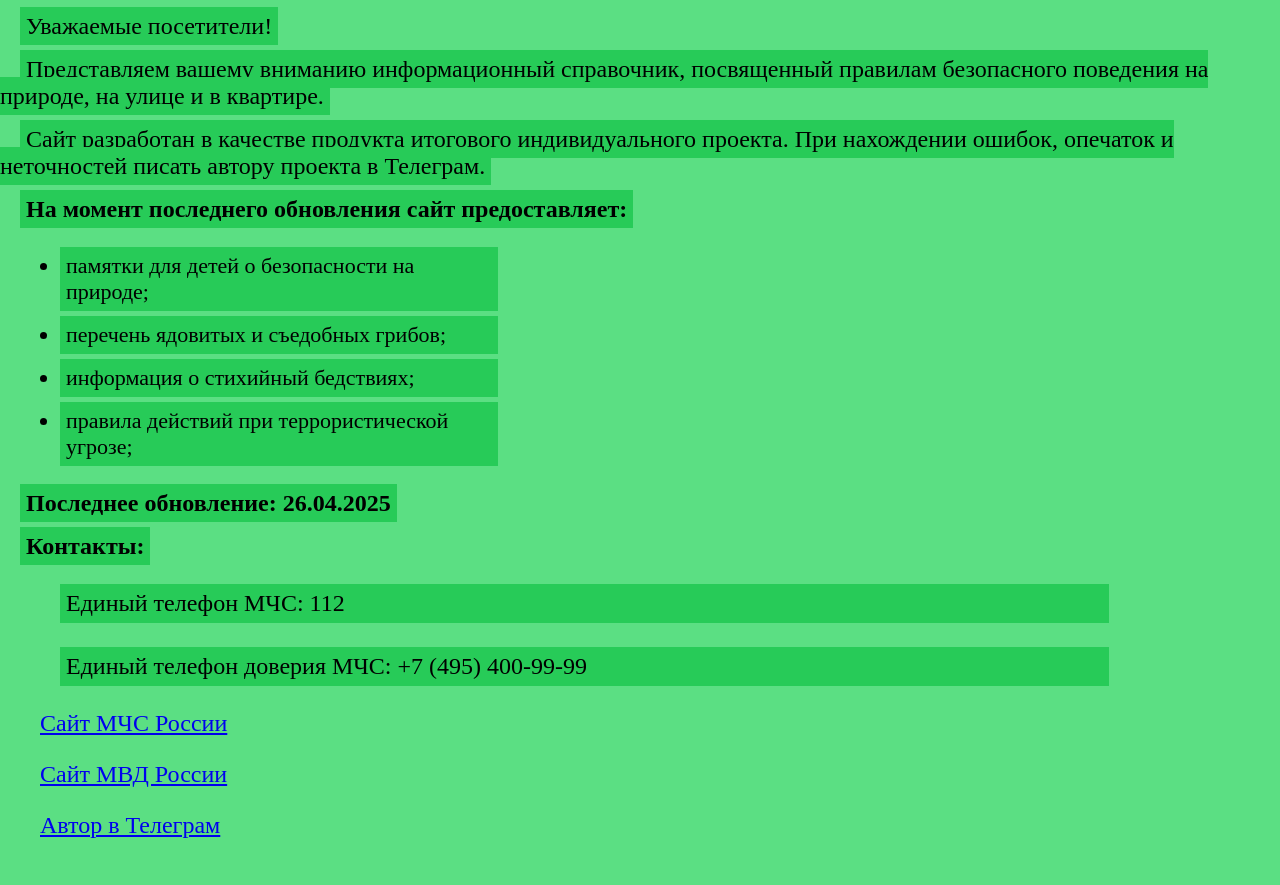
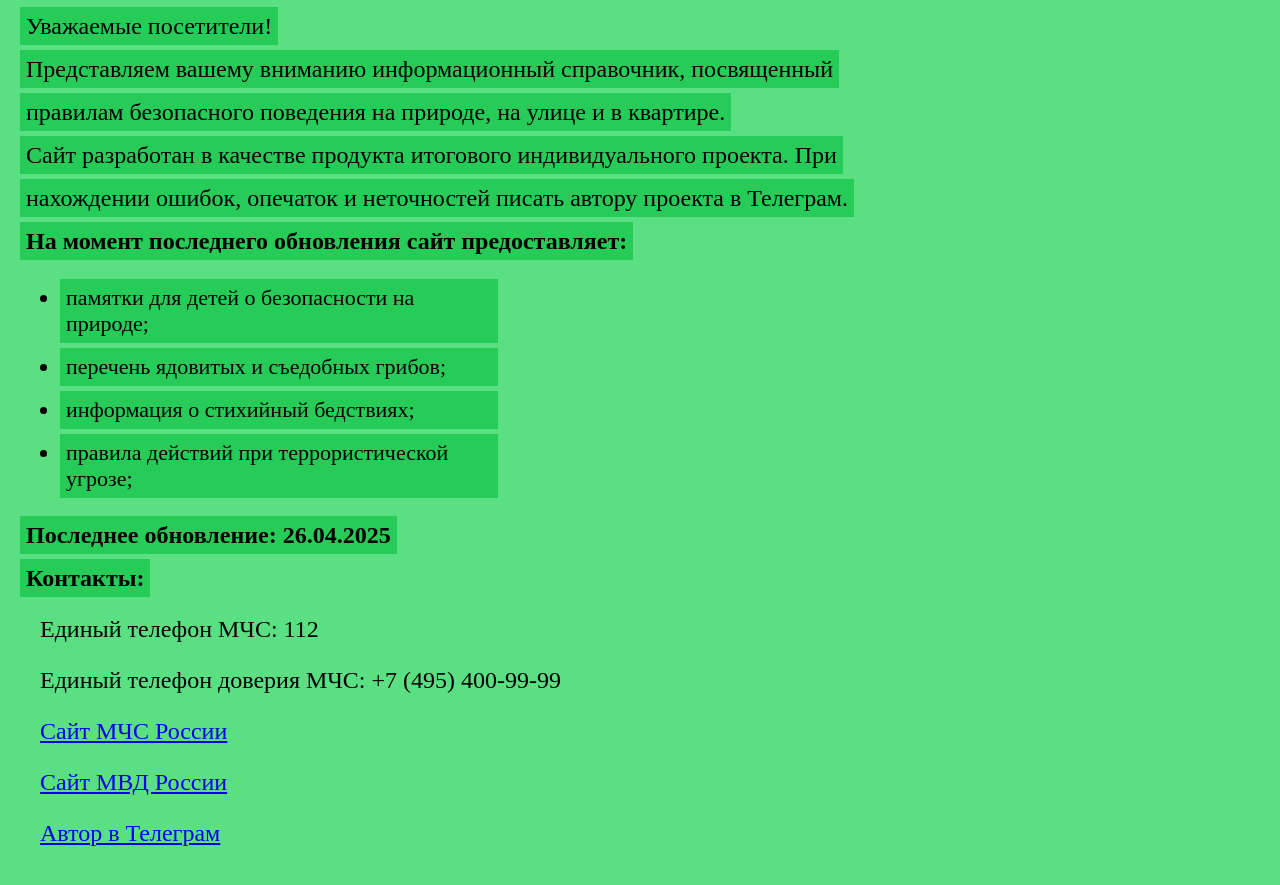
Before and after one commit to MilitaristProjects/SchoolProject1, a plain HTML site: page index.html in a window 1280 px wide. Shown: the part 189-1074 px from the top of the page. Drawn offline with Linux system fonts and the light colour scheme.

Commit message:
Update index.html

```diff
--- a/index.html
+++ b/index.html
@@ -21,9 +21,13 @@
         <p>    </p>
         <p1>Уважаемые посетители!</p1>
         <p>    </p>
-        <p1>Представляем вашему вниманию информационный справочник, посвященный правилам безопасного поведения на природе, на улице и в квартире.</p1>
+        <p1>Представляем вашему вниманию информационный справочник, посвященный</p1>
         <p>    </p>
-        <p1>Сайт разработан в качестве продукта итогового индивидуального проекта. При нахождении ошибок, опечаток и неточностей писать автору проекта в Телеграм.</p1>
+        <p1>правилам безопасного поведения на природе, на улице и в квартире.</p1>
+        <p>    </p>
+        <p1>Сайт разработан в качестве продукта итогового индивидуального проекта. При</p1>
+        <p>    </p>
+        <p1>нахождении ошибок, опечаток и неточностей писать автору проекта в Телеграм.</p1>
         <p>    </p>
         <b>На момент последнего обновления сайт предоставляет:</b>
         <p>    </p>
@@ -38,9 +42,9 @@
         <p>    </p>
         <b>Контакты:</b>
         <ul>
-            <p class="li">Единый телефон МЧС:   112</p>
+            <p class="li1">Единый телефон МЧС:   112</p>
                 <p>    </p>
-            <p class="li">Единый телефон доверия МЧС:   +7 (495) 400-99-99</p>
+            <p class="li1">Единый телефон доверия МЧС:   +7 (495) 400-99-99</p>
                 <p>    </p>
             <a href="https://mchs.gov.ru/">Сайт МЧС России</a>
                 <p>    </p>
```
